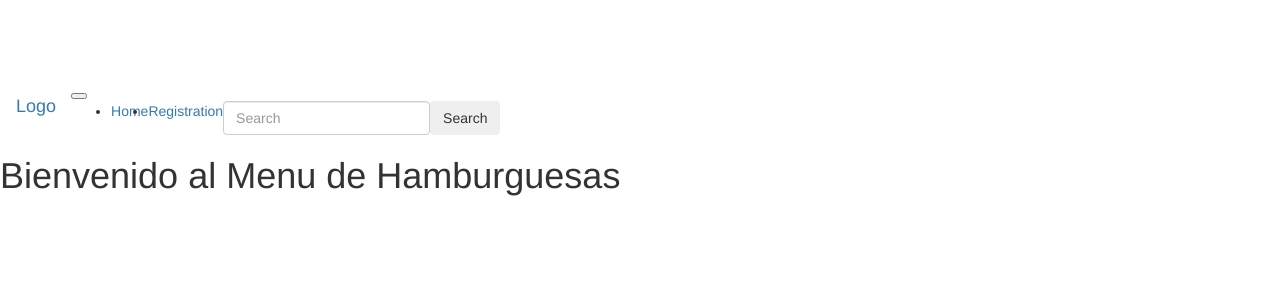
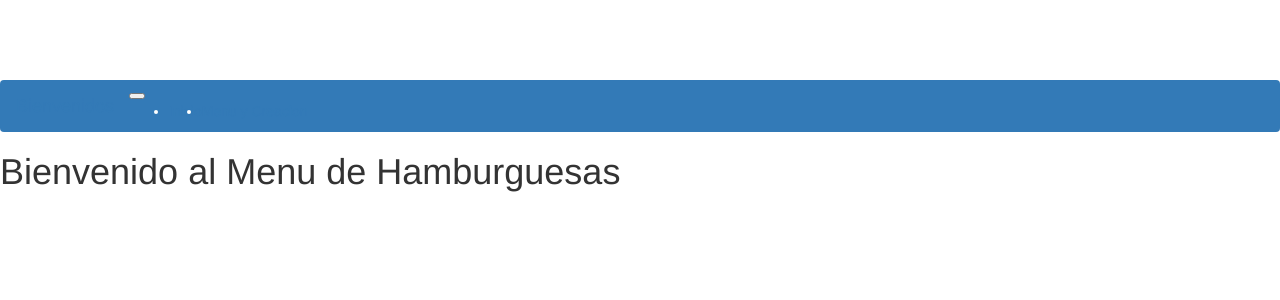
Before and after one commit to kepch77/Lab2Final, an Angular app in the folder Lab2/: page / in a window 1280 px wide. Shown: the top 300 px of the page. Built offline with nearby package versions, Linux system fonts and the light colour scheme.

Commit message:
Barra de Navegacion

```diff
--- a/Lab2/src/app/navbar/navbar.component.html
+++ b/Lab2/src/app/navbar/navbar.component.html
@@ -1,5 +1,5 @@
-<nav class="navbar navbar-expand-md navbar-dark bg-dark fixed-top">
-  <a class="navbar-brand" href="#">Logo</a>
+<nav class="navbar navbar-expand-md navbar-dark bg-primary fixed-top">
+  <a class="navbar-brand" href="#">Bienvenidos</a>
   <button class="navbar-toggler" type="button" data-toggle="collapse" (click)="isCollapsed = !isCollapsed"
     data-target="#navbarsExampleDefault"
     aria-controls="navbarsExampleDefault" aria-expanded="false" aria-label="Toggle navigation">
@@ -8,17 +8,13 @@
   <div class="collapse navbar-collapse" id="navbarsExampleDefault" [ngbCollapse]="isCollapsed">
     <ul class="navbar-nav mr-auto">
       <li class="nav-item">
-  <a class="nav-link" routerLink="">Home
+        <a class="nav-link" routerLink="">Inicio
             <span class="sr-only">(current)</span>
         </a>
       </li>
       <li class="nav-item">
-  <a class="nav-link" routerLink="registration">Registration</a>
+        <a class="nav-link" routerLink="registration">Menu y Creacion</a>
       </li>
     </ul>
-  <form class="form-inline my-2 my-lg-0">
-  <input class="form-control mr-sm-2" type="text" placeholder="Search" aria-label="Search">
-  <button class="btn btn-outline-success my-2 my-sm-0" type="submit">Search</button>
-  </form>
   </div>
 </nav>
```
Lines whose indentation alone changed are shown as unchanged.
